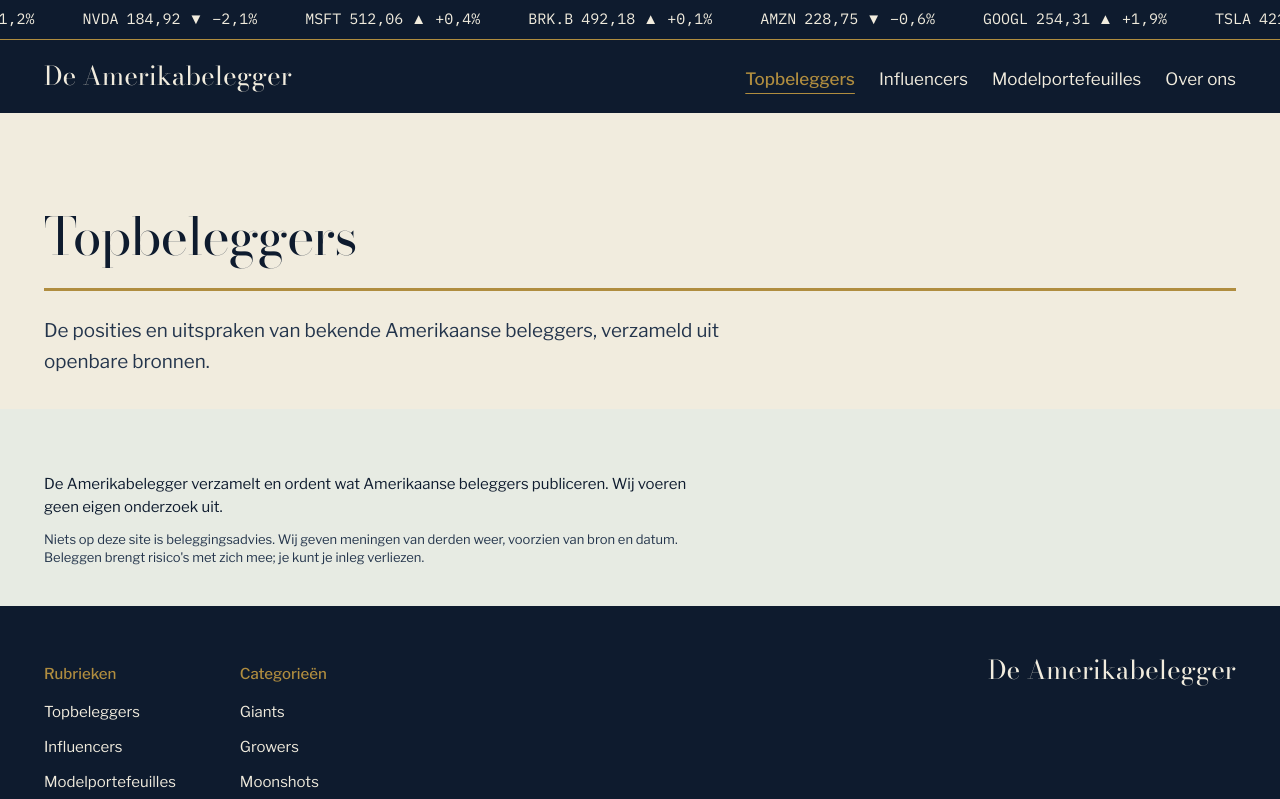
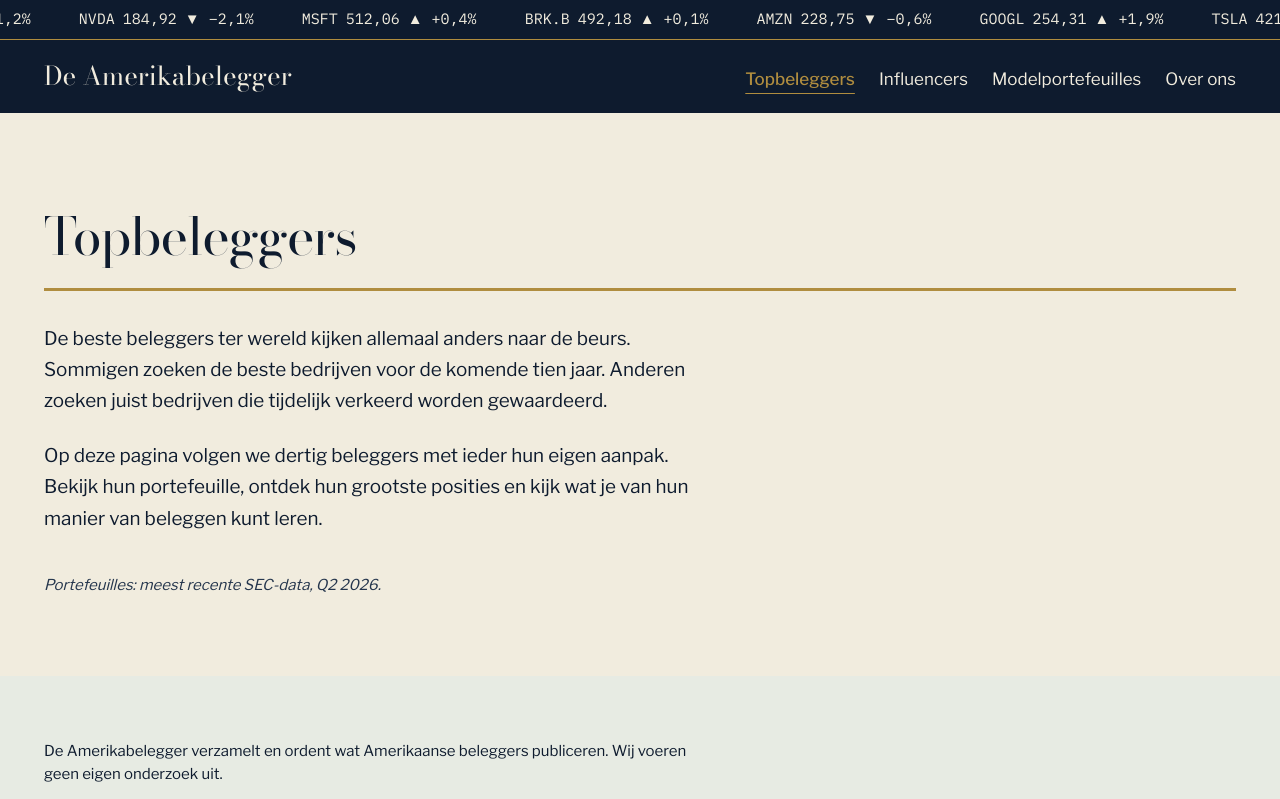
Before and after one commit to samhuibers/amerikabelegger, a Next.js app: page /topbeleggers in a window 1280 px wide. Shown: the top 799 px of the page. Built offline with nearby package versions, Linux system fonts and the light colour scheme.

Commit message:
topbelegger description

```diff
--- a/app/topbeleggers/page.tsx
+++ b/app/topbeleggers/page.tsx
@@ -2,9 +2,38 @@ import { Masthead } from "@/components/masthead";
 
 export default function Page() {
   return (
-    <Masthead
-      title="Topbeleggers"
-      intro="De posities en uitspraken van bekende Amerikaanse beleggers, verzameld uit openbare bronnen."
-    />
+    <>
+      <Masthead title="Topbeleggers" />
+
+      <div className="mx-auto max-w-content px-6 pb-20">
+        <div className="max-w-reading">
+          <p className="text-body-l">
+            De beste beleggers ter wereld kijken allemaal anders naar de beurs.
+            Sommigen zoeken de beste bedrijven voor de komende tien jaar. Anderen
+            zoeken juist bedrijven die tijdelijk verkeerd worden gewaardeerd.
+          </p>
+          <p className="mt-6 text-body-l">
+            Op deze pagina volgen we dertig beleggers met ieder hun eigen aanpak.
+            Bekijk hun portefeuille, ontdek hun grootste posities en kijk wat je
+            van hun manier van beleggen kunt leren.
+          </p>
+
+          {/*
+           * HARDCODED KWARTAAL — moet mee met de data. Deze regel noemt het
+           * kwartaal waarvan de getoonde portefeuilles komen, en staat er los
+           * van of de ingest heeft gedraaid. Zodra wij nieuwe SEC-data
+           * inlezen en tonen (Q3 2026 en verder), moet "Q2 2026" hieronder
+           * meeveranderen, anders staat er een onwaarheid op de pagina.
+           *
+           * Bij de eerstvolgende ingest: het kwartaal uit de data laten komen
+           * in plaats van uit deze JSX — zodra er een echte bron is, hoort het
+           * via `lib/content.ts` te lopen, net als alle andere content.
+           */}
+          <p className="mt-10 text-body-s italic text-ink-soft">
+            Portefeuilles: meest recente SEC-data, Q2 2026.
+          </p>
+        </div>
+      </div>
+    </>
   );
 }
```
Also changed, not shown: 1 other file (tests, documents, lock files or other folders).
